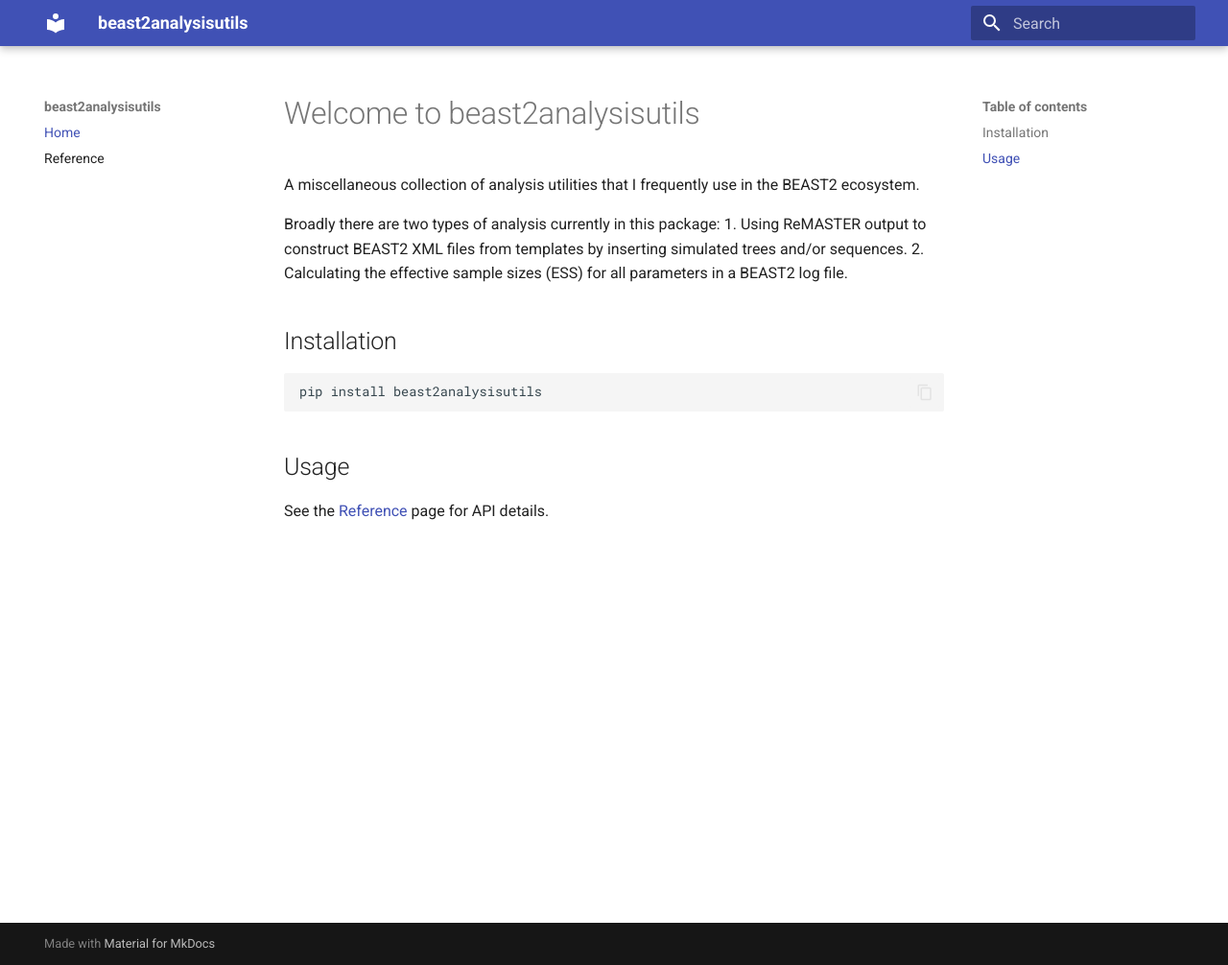
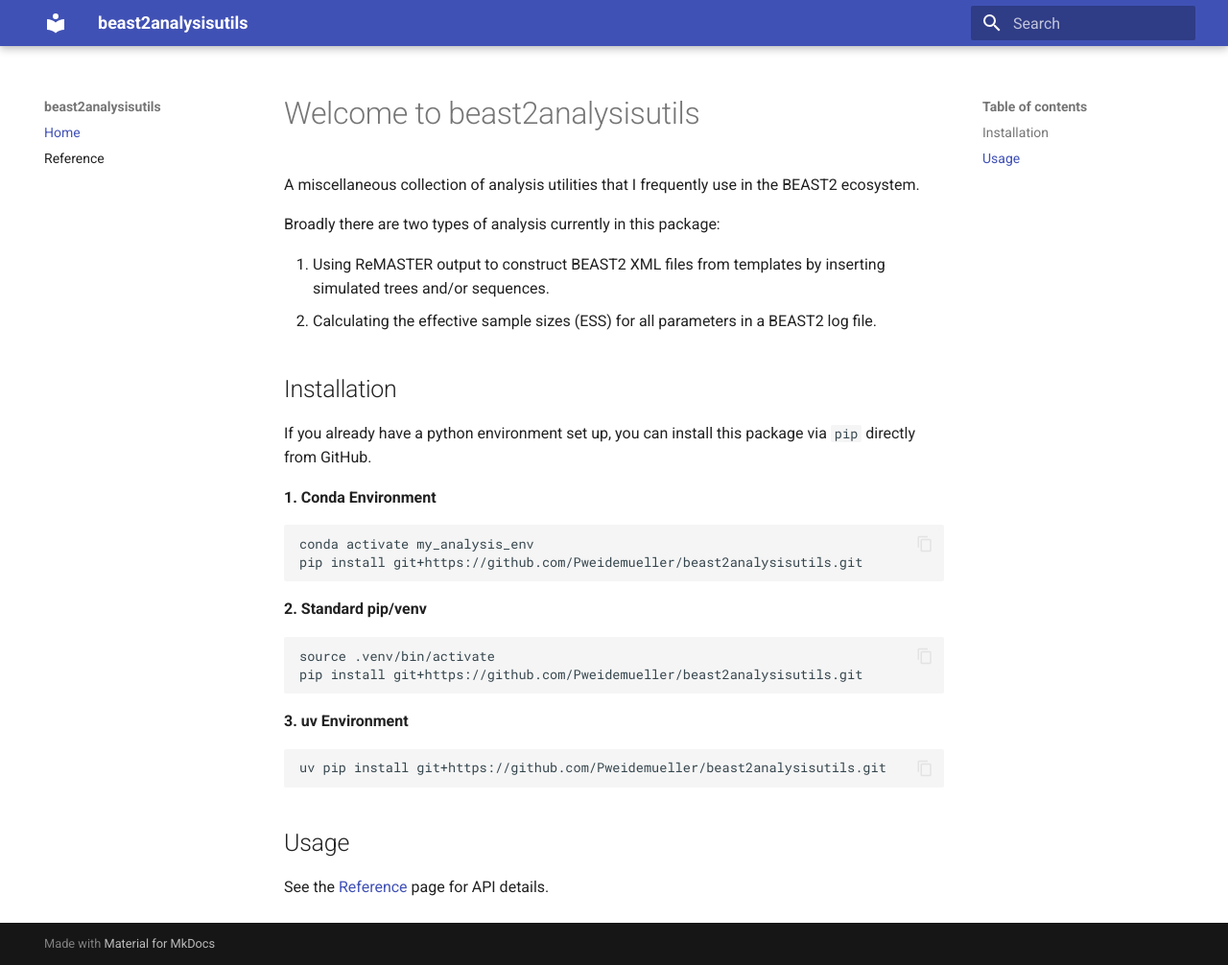
Before and after one commit to Pweidemueller/beast2analysisutils, an MkDocs documentation site: the page built from docs/index.md, in a window 1280 px wide and 1006 px high. Shown: the whole window at 96% size. Built offline with MkDocs 1.6.1 and Material for MkDocs 9.7.7, drawn with Linux system fonts in a browser that asks for light colours.

Commit message:
Update installation instructions to match README

````diff
--- a/docs/index.md
+++ b/docs/index.md
@@ -3,13 +3,29 @@
 A miscellaneous collection of analysis utilities that I frequently use in the BEAST2 ecosystem.
 
 Broadly there are two types of analysis currently in this package:
+
 1. Using ReMASTER output to construct BEAST2 XML files from templates by inserting simulated trees and/or sequences.
 2. Calculating the effective sample sizes (ESS) for all parameters in a BEAST2 log file.
 
 ## Installation
 
+If you already have a python environment set up, you can install this package via `pip` directly from GitHub.
+
+**1. Conda Environment**
 ```bash
-pip install beast2analysisutils
+conda activate my_analysis_env
+pip install git+https://github.com/Pweidemueller/beast2analysisutils.git
+```
+
+**2. Standard pip/venv**
+```bash
+source .venv/bin/activate
+pip install git+https://github.com/Pweidemueller/beast2analysisutils.git
+```
+
+**3. uv Environment**
+```bash
+uv pip install git+https://github.com/Pweidemueller/beast2analysisutils.git
 ```
 
 ## Usage
````
